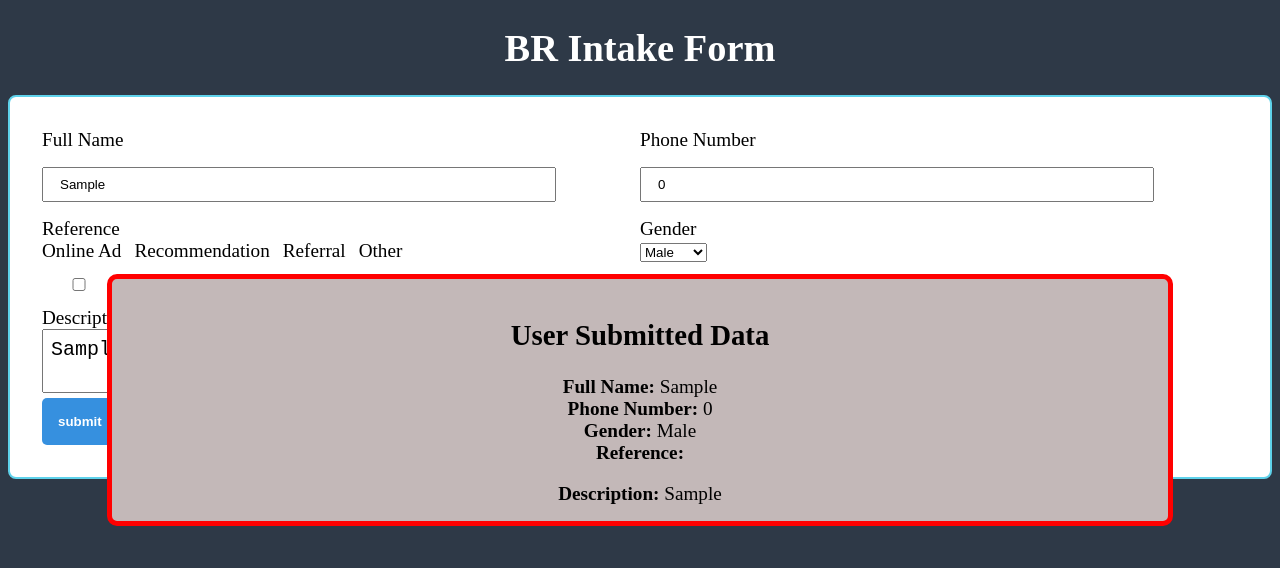
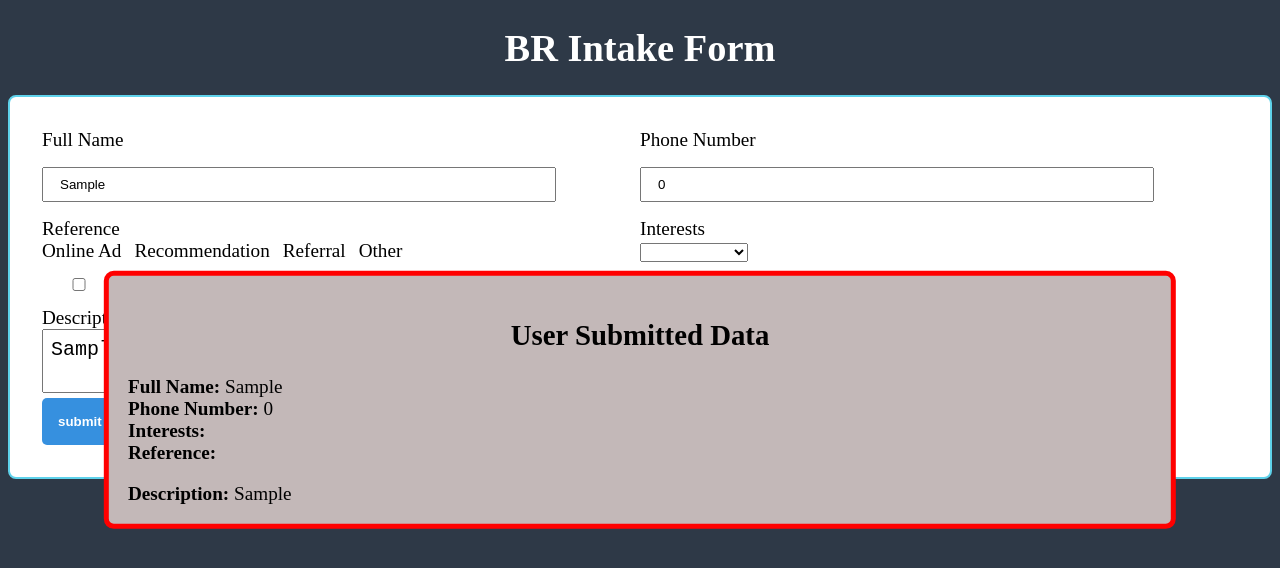
Before and after one commit to WesloTheWeb/br-assessment, a Vue app: page / in a window 1280 px wide. Both pictures are taken after typing "Sample", "Sample" into the empty fields and a click on the button "submit". Shown: the top 568 px of the page. Built offline with nearby package versions, Linux system fonts and the light colour scheme.

Commit message:
Replaced gender option with interests, added more option from the prompt

```diff
--- a/src/components/Form/UserForm.vue
+++ b/src/components/Form/UserForm.vue
@@ -17,7 +17,7 @@
             <input type="checkbox" :id="option.value" :value="option.value" v-model="field.value" />
           </div>
         </div>
-        <!-- gender select -->
+        <!-- interest select -->
         <select v-else-if="field.type === 'select'" :name="field.id" v-model="field.value">
           <option v-for="option in field.options" :key="option.value" :value="option.value">
             {{ option.label }}
@@ -71,14 +71,25 @@ export default defineComponent({
           ]
         },
         {
-          id: 'gender',
-          label: 'Gender',
+          id: 'interests',
+          label: 'Interests',
           type: 'select',
-          value: 'Male',
+          value: '',
           options: [
-            { label: 'Male', value: 'Male' },
-            { label: 'Female', value: 'Female' },
-            { label: 'Other', value: 'Other' },
+            { label: 'Snowboarding', value: 'Snowboarding' },
+            { label: 'Coding', value: 'Coding' },
+            { label: 'Reading', value: 'Reading' },
+            { label: 'Music', value: 'Music' },
+            { label: 'Hiking', value: 'Hiking' },
+            { label: 'Traveling', value: 'Traveling' },
+            { label: 'Photography', value: 'Photography' },
+            { label: 'Painting', value: 'Painting' },
+            { label: 'Gaming', value: 'Gaming' },
+            { label: 'Cooking', value: 'Cooking' },
+            { label: 'Cycling', value: 'Cycling' },
+            { label: 'Running', value: 'Running' },
+            { label: 'Swimming', value: 'Swimming' },
+            { label: 'Other', value: 'Other' }
           ]
         },
         {
@@ -115,9 +126,9 @@ export default defineComponent({
       const phoneNumberField = this.fields.find(el => el.id === 'phoneNumber');
       return typeof phoneNumberField?.value === 'number' && /^\d+$/.test(phoneNumberField.value.toString());
     },
-    isGenderValid(this: UserData) {
-      const genderField = this.fields.find(el => el.id === 'gender');
-      return genderField && genderField.value !== '';
+    isInterestValid(this: UserData) {
+      const interestField = this.fields.find(el => el.id === 'interests');
+      return interestField && interestField.value !== '';
     },
     descriptionCharsLeft(this: UserData): number {
       const descriptionField = this.fields.find(el => el.id === 'description');
--- a/src/components/Modal/Modal.scss
+++ b/src/components/Modal/Modal.scss
@@ -5,10 +5,13 @@
     top: 50%;
     left: 50%;
     width: 80%;
+    padding: 1.2rem;
     background-color: rgb(195, 184, 184);
-    text-align: center;
     transform: translate(-50%, -50%);
     border-radius: 10px;
     border: red 5px solid;
-    padding: 1rem;
+
+    h2 {
+        text-align: center;
+    }
 }
--- a/src/components/Modal/Modal.vue
+++ b/src/components/Modal/Modal.vue
@@ -12,7 +12,7 @@
       </div>
 
       <div>
-        <strong>Gender:</strong> {{ userInput.gender }}
+        <strong>Interests:</strong> {{ userInput.interests }}
       </div>
 
       <div>
--- a/src/store/index.ts
+++ b/src/store/index.ts
@@ -4,7 +4,7 @@ export type StateType = {
   userInput: {
     fullName: string;
     phoneNumber: string;
-    gender: string;
+    interest: string;
     reference: string[];
     description: string;
   };
@@ -15,7 +15,7 @@ export default createStore({
     userInput: {
       fullName: '',
       phoneNumber: '',
-      gender: '',
+      interest: '',
       reference: [],
       description: '',
     }
```
